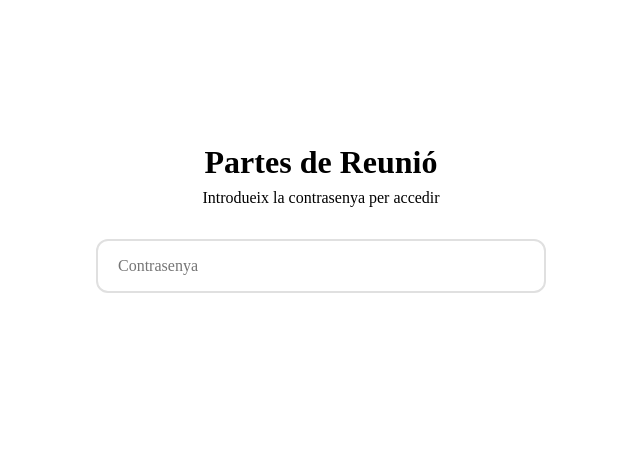
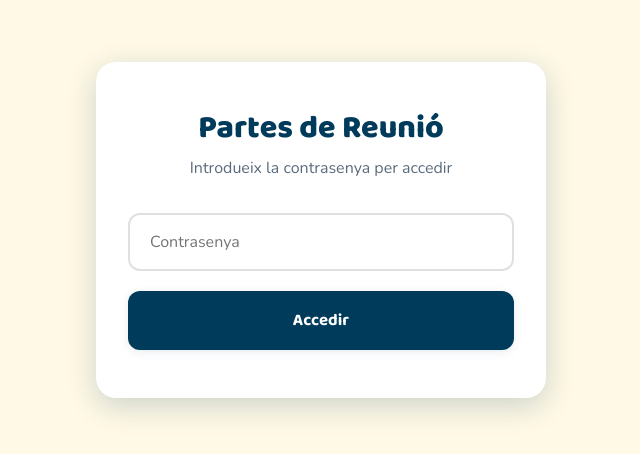
Before and after one commit to asensionacher/afaescolabernatdesclot-org, a Next.js app: page /partes in a window 1280 px wide. Shown: the part 170-624 px from the top of the page, without its empty margins (319-959 px from the left). Built offline with nearby package versions, Linux system fonts and the light colour scheme; no server answers.

Commit message:
feat: update to react-quill-new and add partes layout component

```diff
--- a/package.json
+++ b/package.json
@@ -35,7 +35,7 @@
     "pdf-lib": "^1.17.1",
     "react": "^19.0.0",
     "react-dom": "^19.0.0",
-    "react-quill": "^2.0.0",
+    "react-quill-new": "^3.8.3",
     "sanity": "^3.68.1",
     "styled-components": "^6.1.13"
   },
--- /dev/null
+++ b/src/app/partes/layout.tsx
@@ -0,0 +1,23 @@
+import '../[locale]/globals.css'
+
+export const metadata = {
+  title: 'Partes de Reunió - AMPA Bernat Desclot',
+  description: 'Sistema de gestió de partes de reunió',
+}
+
+export default function PartesLayout({
+  children,
+}: {
+  children: React.ReactNode
+}) {
+  return (
+    <html lang="ca">
+      <head>
+        <link rel="preconnect" href="https://fonts.googleapis.com" />
+        <link rel="preconnect" href="https://fonts.gstatic.com" crossOrigin="anonymous" />
+        <link href="https://fonts.googleapis.com/css2?family=Baloo+2:wght@400;600;700;800&family=Nunito:wght@400;600;700&display=swap" rel="stylesheet" />
+      </head>
+      <body>{children}</body>
+    </html>
+  )
+}
--- a/src/components/MeetingReportForm.tsx
+++ b/src/components/MeetingReportForm.tsx
@@ -5,10 +5,10 @@ import { useRouter } from 'next/navigation'
 import dynamic from 'next/dynamic'
 import type { MeetingReport, Attendee } from '@/lib/sanity'
 import styles from './MeetingReportForm.module.css'
-import 'react-quill/dist/quill.snow.css'
+import 'react-quill-new/dist/quill.snow.css'
 
 // Import Quill dynamically to avoid SSR issues
-const ReactQuill = dynamic(() => import('react-quill'), { ssr: false })
+const ReactQuill = dynamic(() => import('react-quill-new'), { ssr: false })
 
 interface MeetingReportFormProps {
   initialData?: MeetingReport
```
Also changed, not shown: 1 other file (tests, documents, lock files or other folders).
